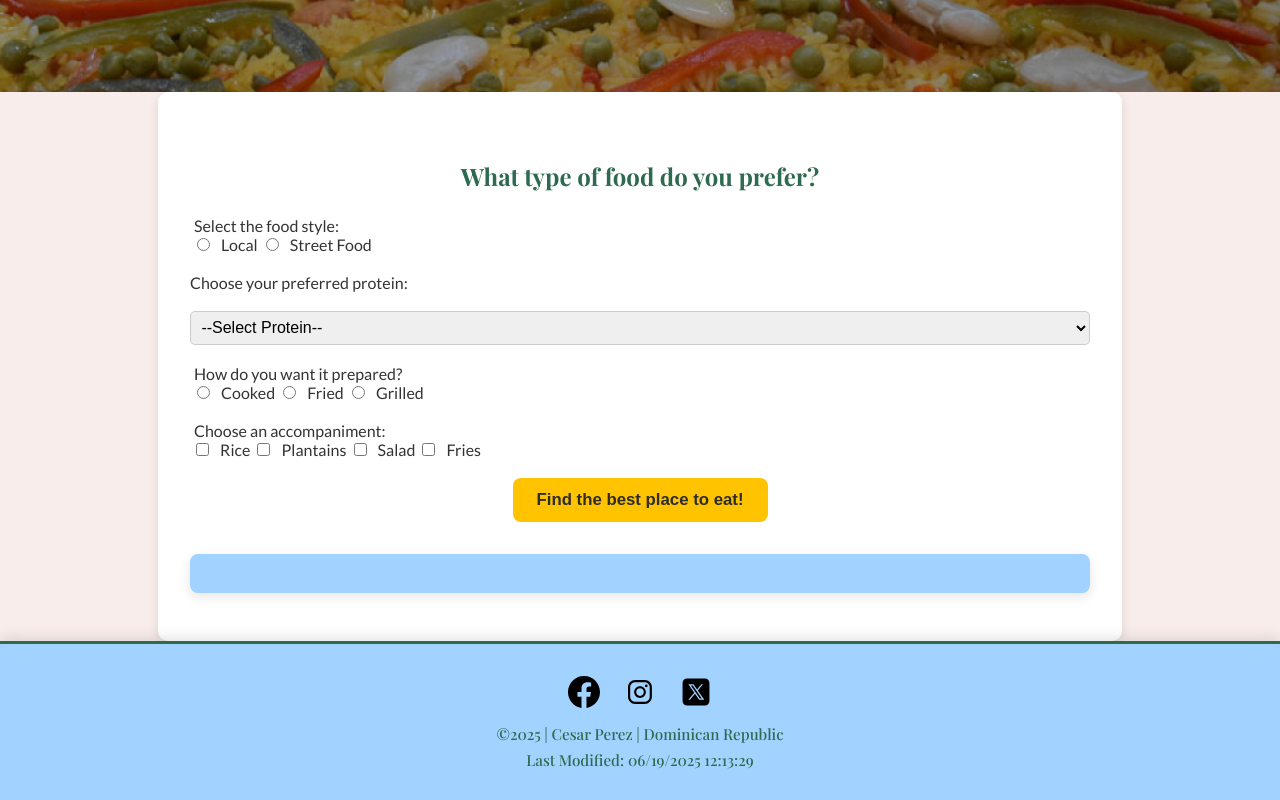
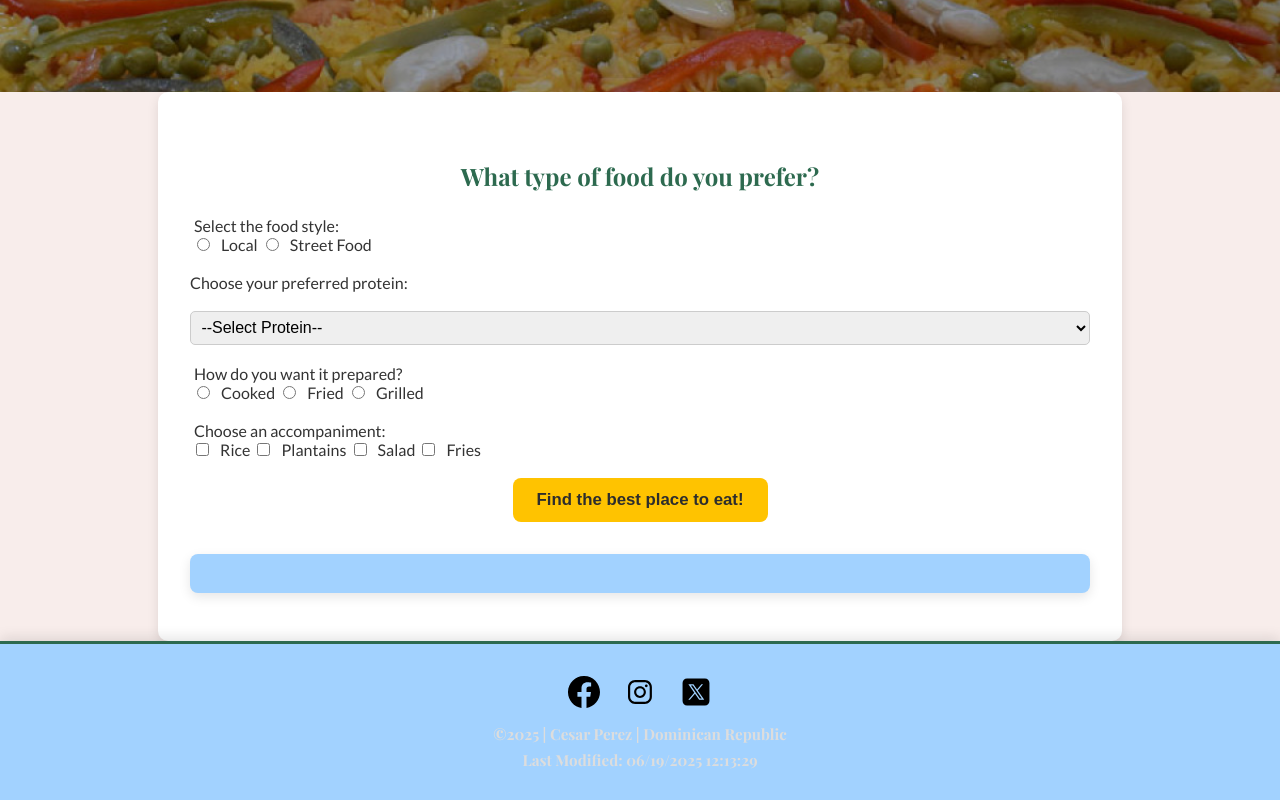
Before and after one commit to CesarPerez117/wdd131, a plain HTML site: page project/constanza-food.html in a window 1280 px wide. Shown: the part 514-1314 px from the top of the page. Drawn offline with nearby package versions, Linux system fonts and the light colour scheme.

Commit message:
text enhacement

```diff
--- a/project/styles/constanza-food-large.css
+++ b/project/styles/constanza-food-large.css
@@ -5,6 +5,7 @@
   --blue: #A2D2FF;
   --beige: #F8EDEB;
   --amber: #FFC300;
+  --white: #ddd;
 }
 
 body {
@@ -210,7 +211,8 @@ footer {
   border-top: 3px solid var(--green);
   padding: 2rem 0 1.5rem;
   text-align: center;
-  color: var(--green);
+  color: var(--white);
+  font-weight: bold;
   font-family: 'Playfair Display', serif;
   box-shadow: 0 -4px 12px rgba(0,0,0,0.1);
 }
--- a/project/styles/constanza-hiking-large.css
+++ b/project/styles/constanza-hiking-large.css
@@ -5,6 +5,7 @@
   --blue: #A2D2FF;
   --beige: #F8EDEB;
   --amber: #FFC300;
+  --white: #ddd;
 }
 
 body {
@@ -161,7 +162,8 @@ footer {
   border-top: 3px solid var(--green);
   padding: 2rem 0 1.5rem;
   text-align: center;
-  color: var(--green);
+  color: var(--white);
+  font-weight: bold;
   font-family: 'Playfair Display', serif;
   box-shadow: 0 -4px 12px rgba(0,0,0,0.1);
 }
--- a/project/styles/constanza-main-large.css
+++ b/project/styles/constanza-main-large.css
@@ -5,6 +5,7 @@
   --blue: #A2D2FF;
   --beige: #F8EDEB;
   --amber: #FFC300;
+  --white: #ddd;
 }
 
 body {
@@ -181,7 +182,8 @@ footer {
   border-top: 3px solid var(--green);
   padding: 2rem 0 1.5rem;
   text-align: center;
-  color: var(--green);
+  color: var(--white);
+  font-weight: bold;
   font-family: 'Playfair Display', serif;
   box-shadow: 0 -4px 12px rgba(0, 0, 0, 0.1);
 }
```
